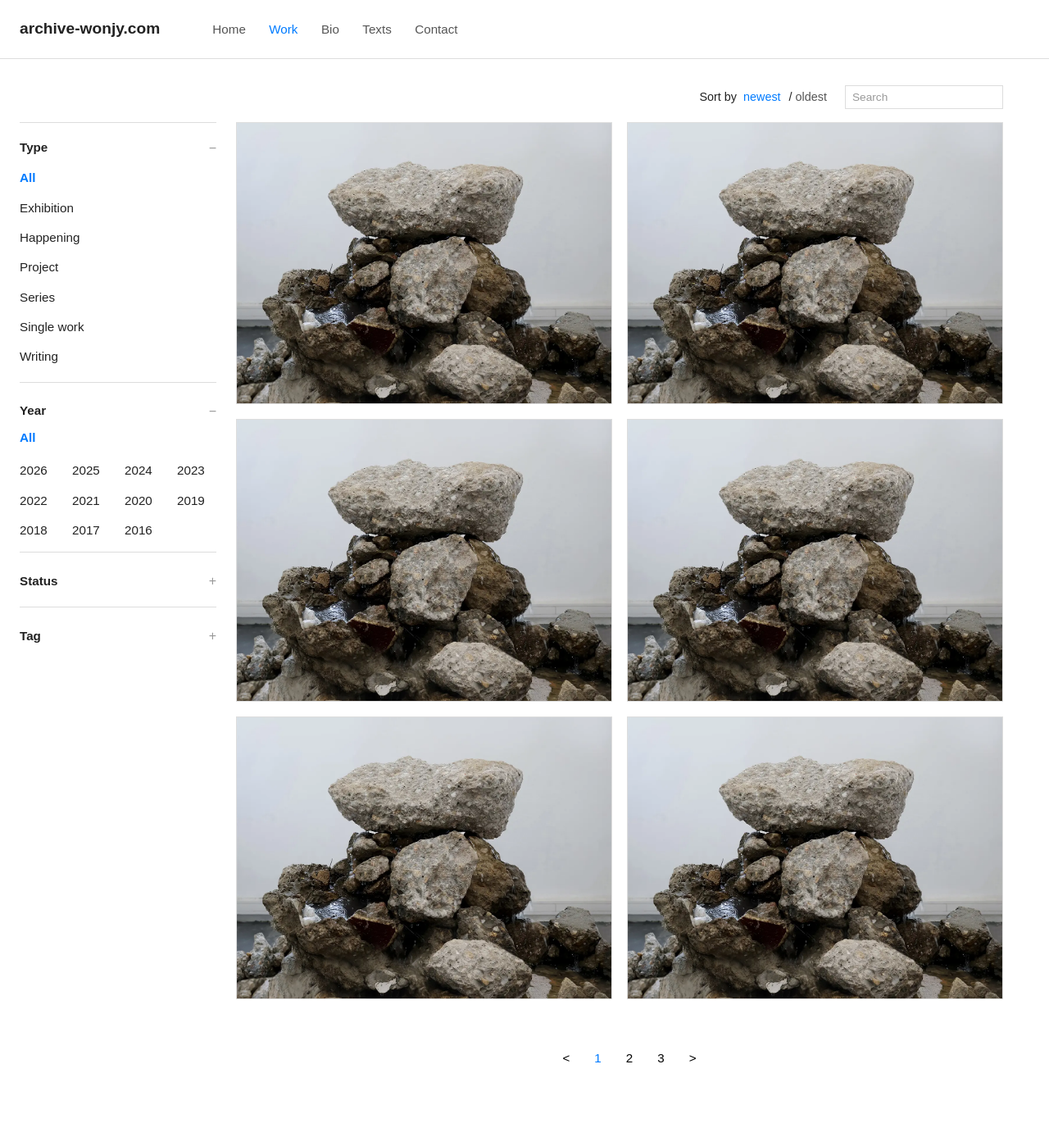
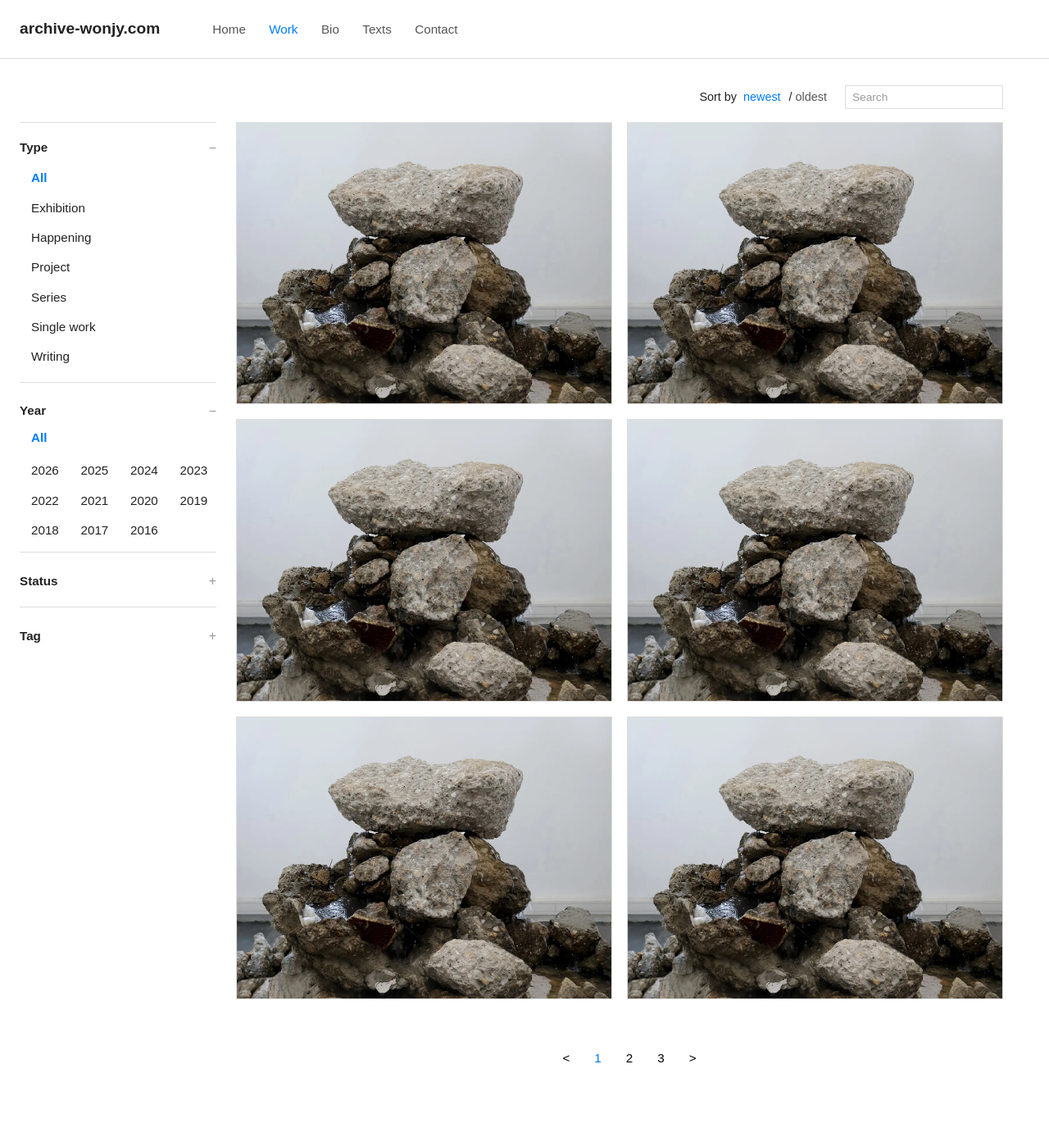
Before and after one commit to Won-Jy/archive-wonjy, a Jekyll site: the page built from work.html, in a window 1280 px wide. Shown: the whole page at 82% size. Built offline with Jekyll 4.4.1, drawn with Linux system fonts in a browser that asks for light colours.

Commit message:
Update work.html

```diff
--- a/work.html
+++ b/work.html
@@ -124,6 +124,25 @@ padding-left: 12px; /* 내용 들여쓰기 */
   .filter-group[data-filter="year"] .chips{ grid-template-columns:repeat(2, auto); }
 }
 
+/* 필터 내용 들여쓰기 — 사이드바에만 적용 */
+.sidebar .filter-group .filter-body {
+  padding-left: 14px;           /* ← 들여쓰기 값 (12~16px 사이로 취향 조절) */
+}
+
+/* Type / Status / Tag 항목(세로 리스트) 들여쓰기 보장 */
+.sidebar .filter-group[data-filter="type"]   .filter-body .chip,
+.sidebar .filter-group[data-filter="status"] .filter-body .chip,
+.sidebar .filter-group[data-filter="tag"]    .filter-body .chip {
+  margin-left: 0;                /* 중복 들여쓰기 방지 */
+}
+
+/* Year(그리드)도 동일 들여쓰기 */
+.sidebar .filter-group[data-filter="year"] .filter-body {
+  padding-left: 14px;            /* 위의 값과 동일하게 맞추기 */
+}
+
+/* 구분선 길이와 들여쓰기 시각 균형(선은 전체폭, 내용은 안으로) */
+.sidebar .filter-group { padding-left: 0; }
 
 
     /* 카드 공통 */
```
